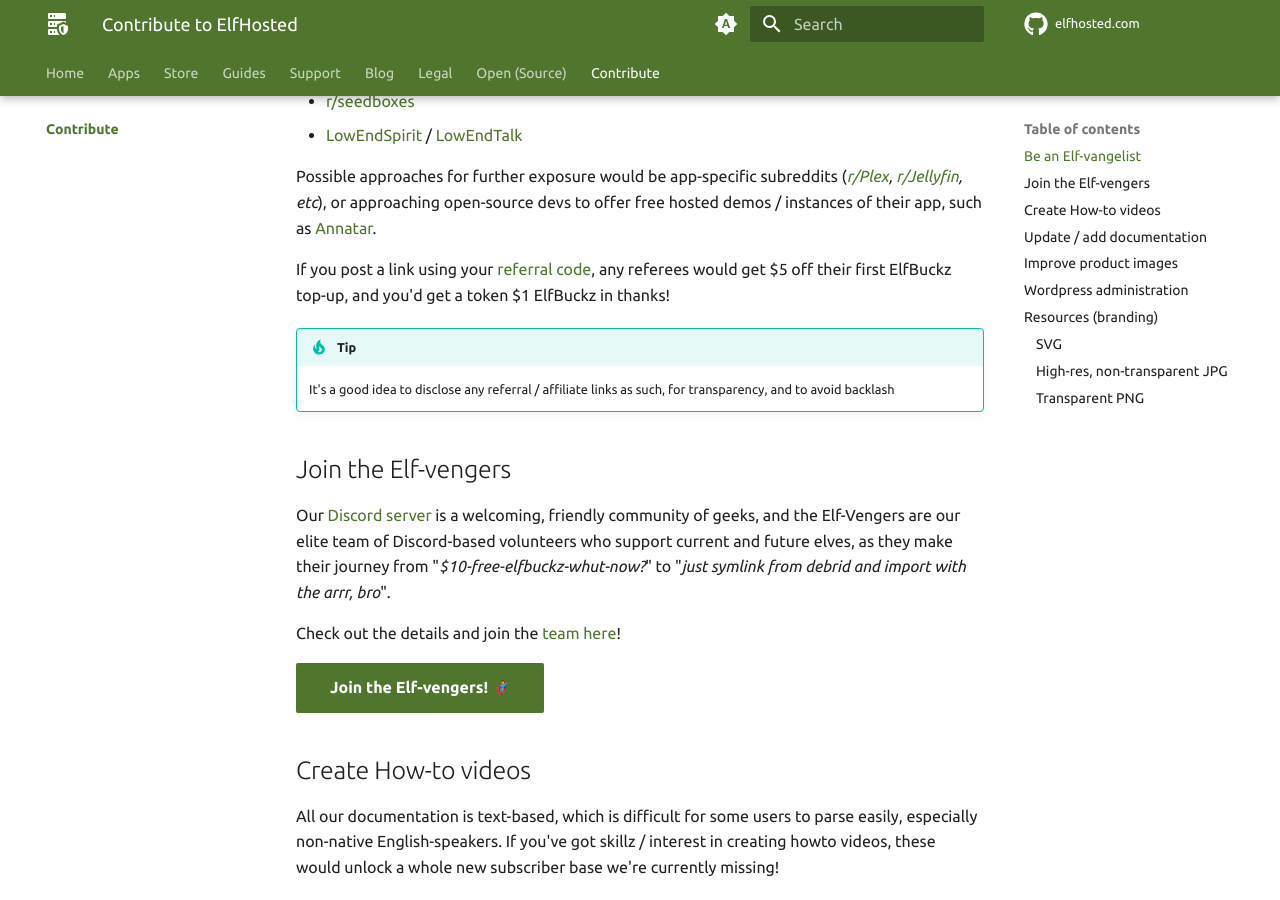
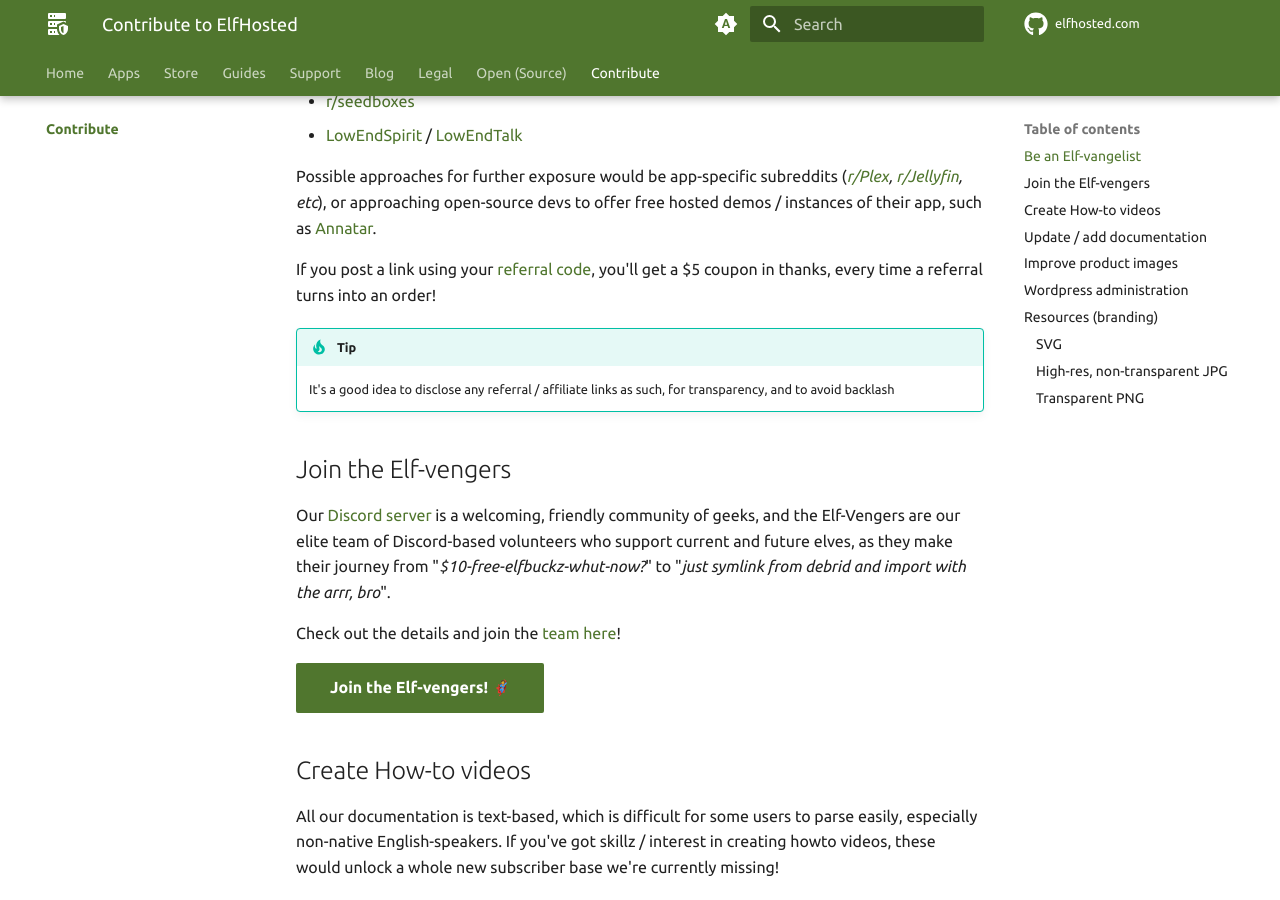
Before and after one commit to elfhosted/elfhosted.com, an MkDocs documentation site: the page built from docs/contribute/index.md, in a window 1280 px wide and 900 px high, scrolled down 551 px. Built offline with MkDocs 1.6.1 and Material for MkDocs 9.7.7, drawn with Linux system fonts in a browser that asks for light colours; emoji names are drawn with the system emoji font; a script that is not in the unit is left out; plug-ins that fetch from the network failed and are left out; comment, search, counter and statistics services are not loaded.

Commit message:
Update contribution details
Signed-off-by: David Young <davidy@funkypenguin.co.nz>

```diff
--- a/docs/contribute/index.md
+++ b/docs/contribute/index.md
@@ -19,7 +19,7 @@ Our target-market has so far primarily come from:
 
 Possible approaches for further exposure would be app-specific subreddits (*[r/Plex](https://reddit.com/r/plex), [r/Jellyfin](https://reddit.com/r/jellyfin), etc*), or approaching open-source devs to offer free hosted demos / instances of their app, such as [Annatar](https://annatar.elfhosted.com).
 
-If you post a link using your [referral code](https://store.elfhosted.com/my-account/myreferrals/), any referees would get $5 off their first ElfBuckz top-up, and you'd get a token $1 ElfBuckz in thanks!
+If you post a link using your [referral code](https://store.elfhosted.com/my-account/myreferrals/), you'll get a $5 coupon in thanks, every time a referral turns into an order!
 
 !!! tip
     It's a good idea to disclose any referral / affiliate links as such, for transparency, and to avoid backlash
@@ -38,7 +38,7 @@ All our documentation is text-based, which is difficult for some users to parse
 
 ## Update / add documentation
 
-Got some documentation improvements to suggest? This site is built with mkdocs and material-mkdocs - you can spin up [a browser-based development enviroment](https://gitpod.io/new/#https://github.com/geek-cookbook/elfhosted.com) using GitPod, prepare a changeset, and submit a PR all from one browser window!
+Got some documentation improvements to suggest? This site is built with mkdocs and material-mkdocs - you can spin up [a browser-based development enviroment](https://gitpod.io/new#https://github.com/geek-cookbook/elfhosted.com) using GitPod, prepare a changeset, and submit a PR all from one browser window!
 
 ## Improve product images
 
```
